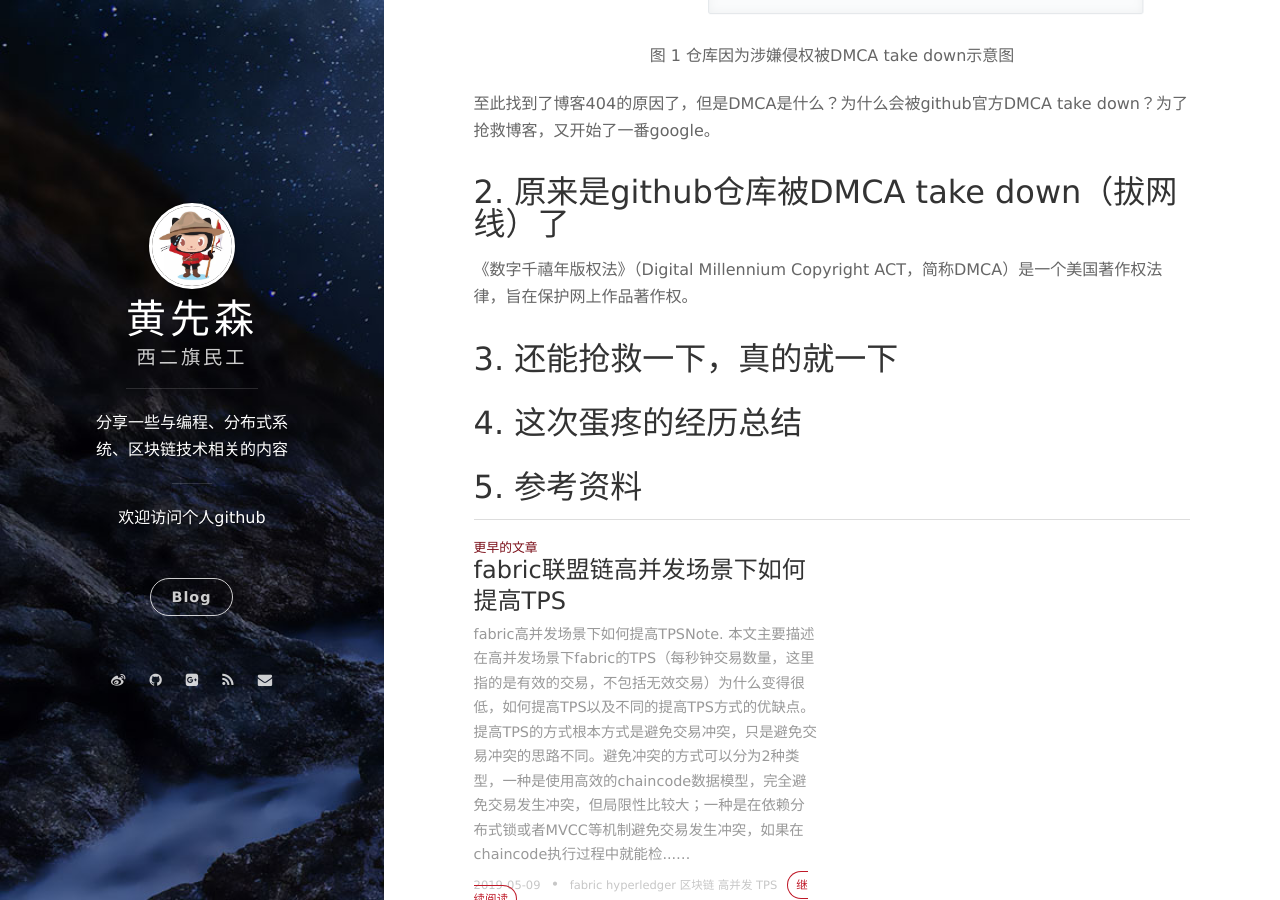
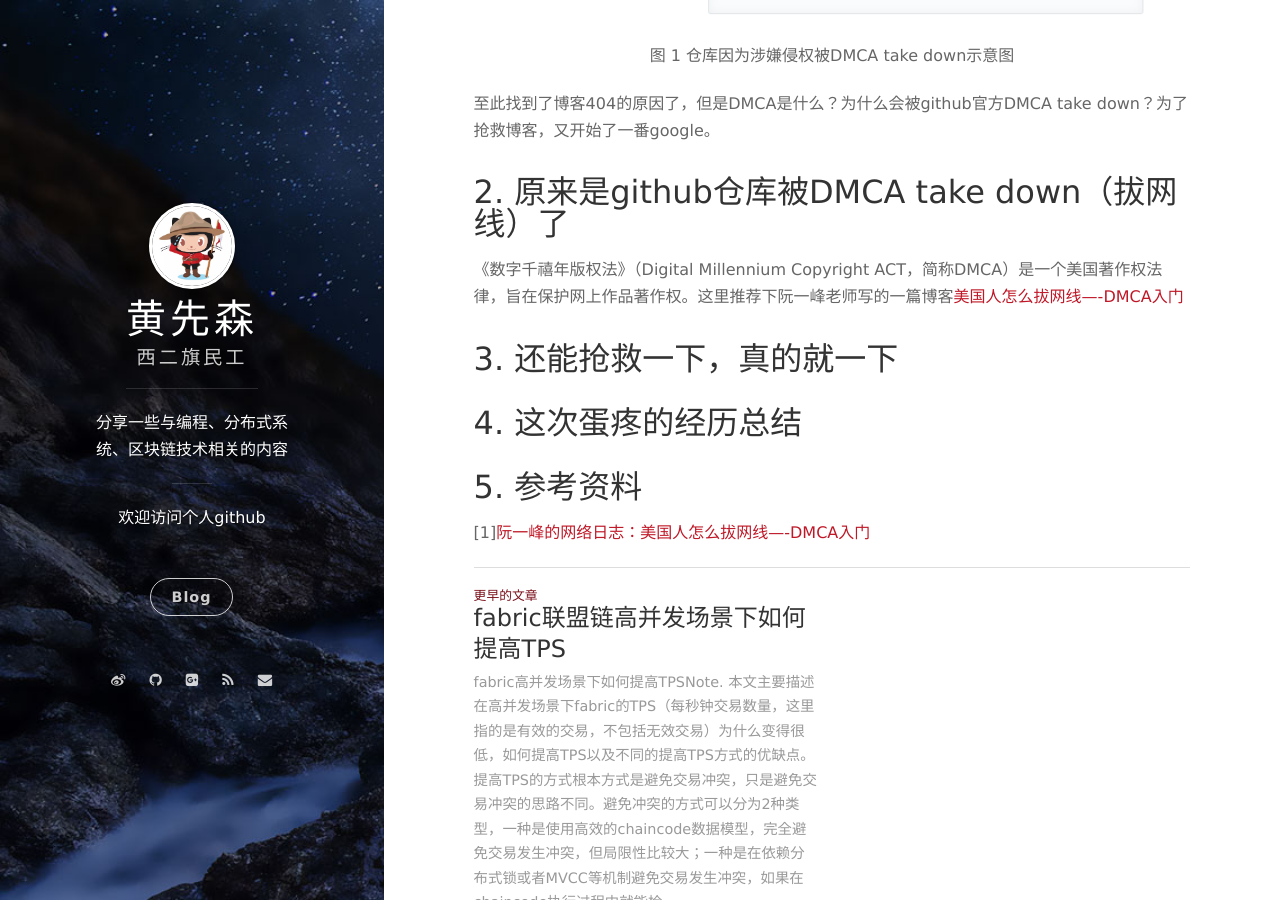
Before and after one commit to berryjam/berryjam.github.io, a Jekyll site: the page built from _posts/2019-06-25-记github仓库被DMCA take down经历.md, in a window 1280 px wide and 900 px high, scrolled down 1377 px. Built offline with Jekyll 4.4.1, drawn with Linux system fonts in a browser that asks for light colours; nearby versions of some CDN libraries; comment, search, counter and statistics services are not loaded.

Commit message:
Update 2019-06-25-记github仓库被DMCA take down经历.md

```diff
--- a/_posts/2019-06-25-记github仓库被DMCA take down经历.md
+++ b/_posts/2019-06-25-记github仓库被DMCA take down经历.md
@@ -42,7 +42,7 @@
 
 ## 2. 原来是github仓库被DMCA take down（拔网线）了
 
-《数字千禧年版权法》（Digital Millennium Copyright ACT，简称DMCA）是一个美国著作权法律，旨在保护网上作品著作权。
+《数字千禧年版权法》（Digital Millennium Copyright ACT，简称DMCA）是一个美国著作权法律，旨在保护网上作品著作权。这里推荐下阮一峰老师写的一篇博客[美国人怎么拔网线----DMCA入门](http://www.ruanyifeng.com/blog/2010/03/dmca.html)
 
 ## 3. 还能抢救一下，真的就一下
 
@@ -52,3 +52,5 @@
 
 
 ## 5. 参考资料
+
+[1][阮一峰的网络日志：美国人怎么拔网线----DMCA入门](http://www.ruanyifeng.com/blog/2010/03/dmca.html)
```
